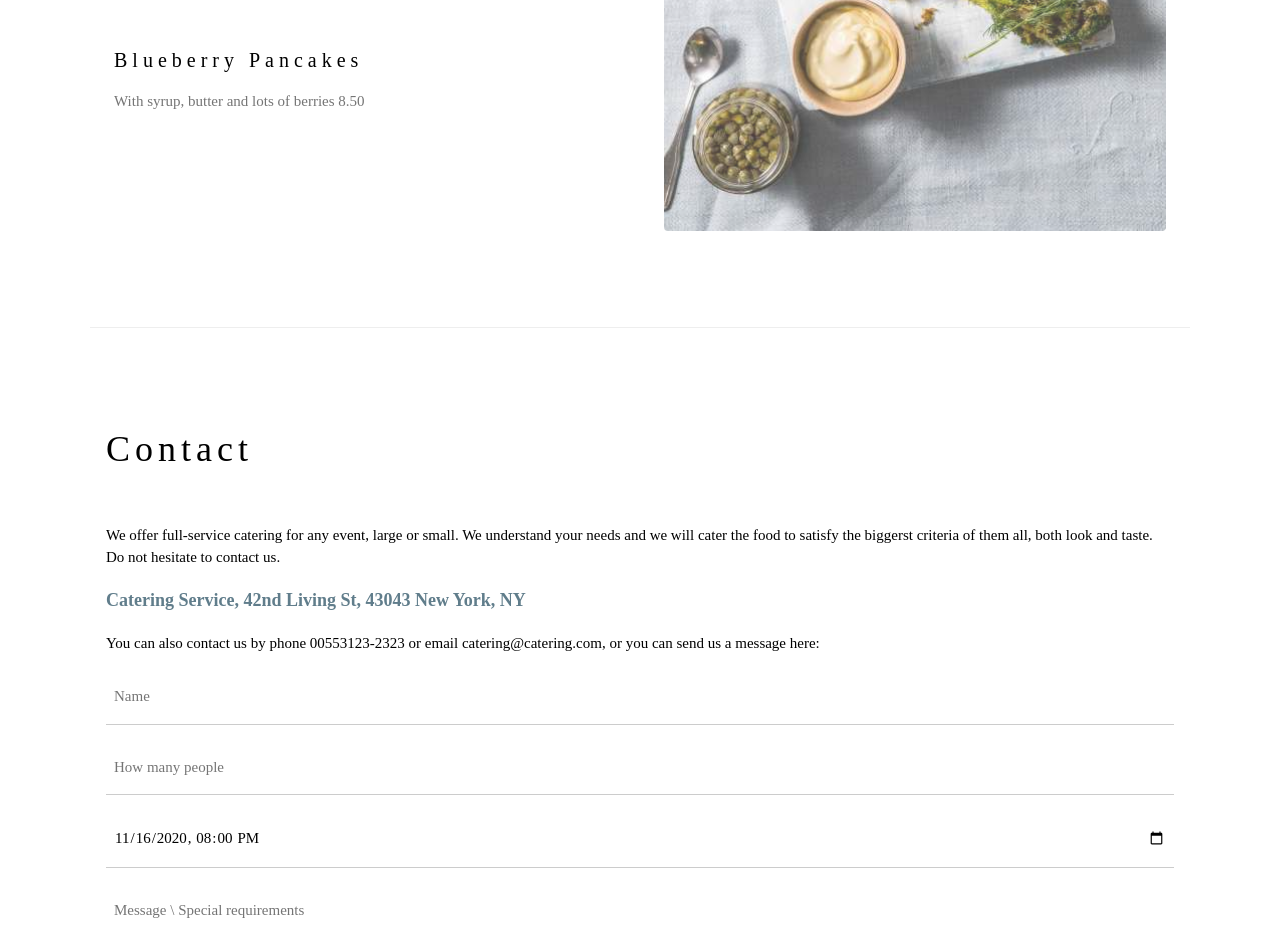
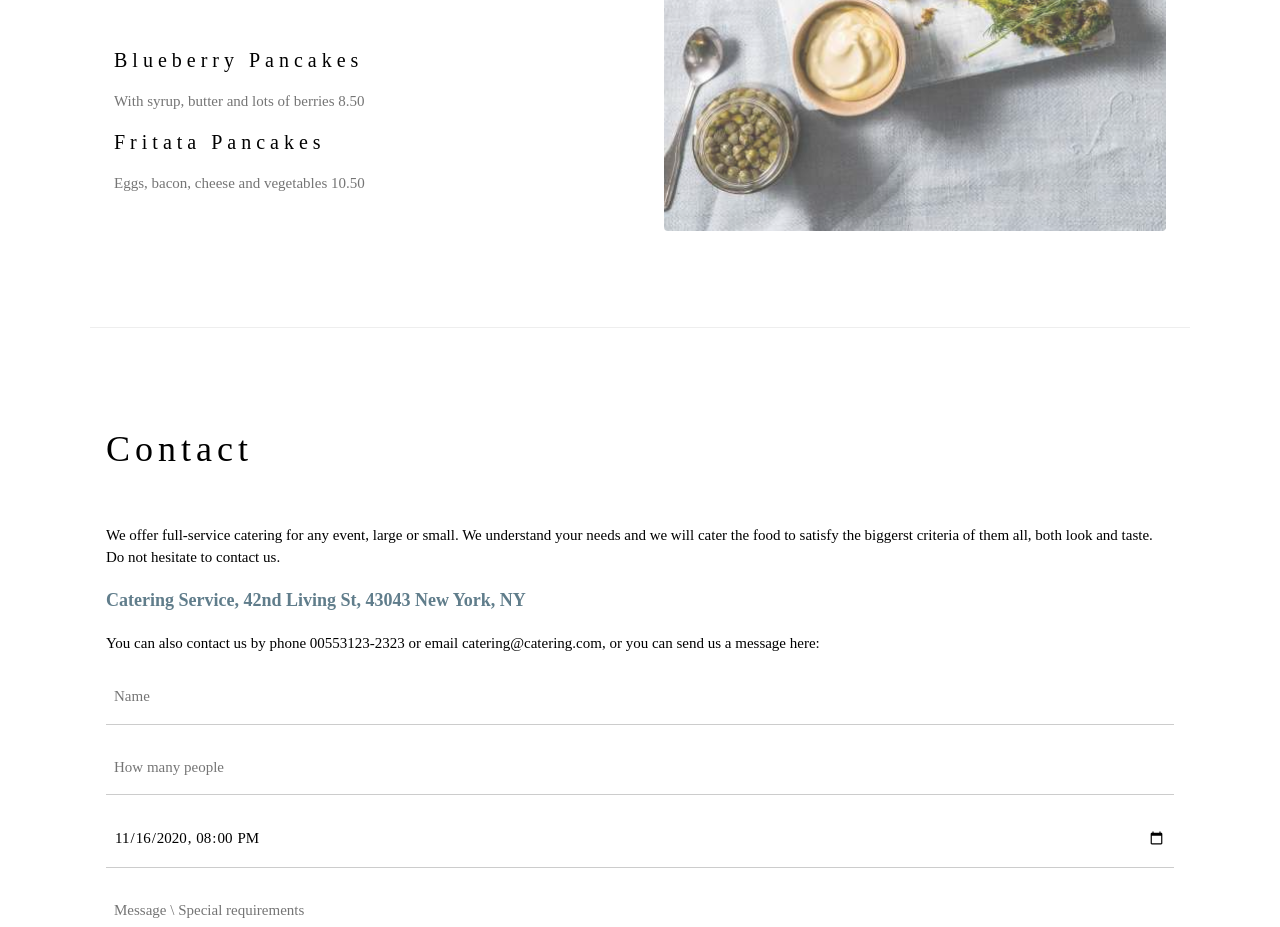
Before and after one commit to eduardobellini/MyWebsite, a plain HTML site: page index.html in a window 1280 px wide. Shown: the part 1442-2369 px from the top of the page. Drawn offline with nearby package versions, Linux system fonts and the light colour scheme.

Commit message:
Adicionado Frittata ao Menu

```diff
--- a/index.html
+++ b/index.html
@@ -73,6 +73,9 @@ h1, h2, h3, h4, h5, h6 {
 
       <h4>Blueberry Pancakes</h4>
       <p class="w3-text-grey">With syrup, butter and lots of berries 8.50</p>
+
+      <h4>Fritata Pancakes</h4>
+      <p class="w3-text-grey">Eggs, bacon, cheese and vegetables 10.50</p>
     </div>
 
     <div class="w3-col l6 w3-padding-large">
```
